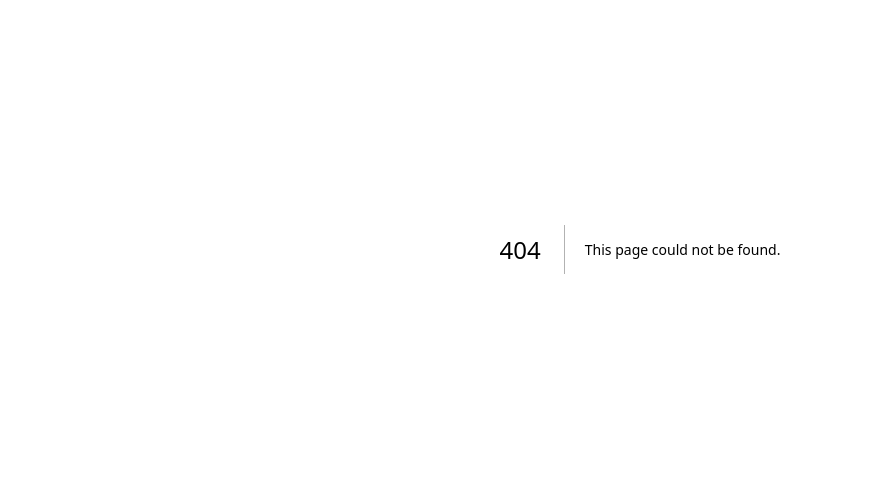
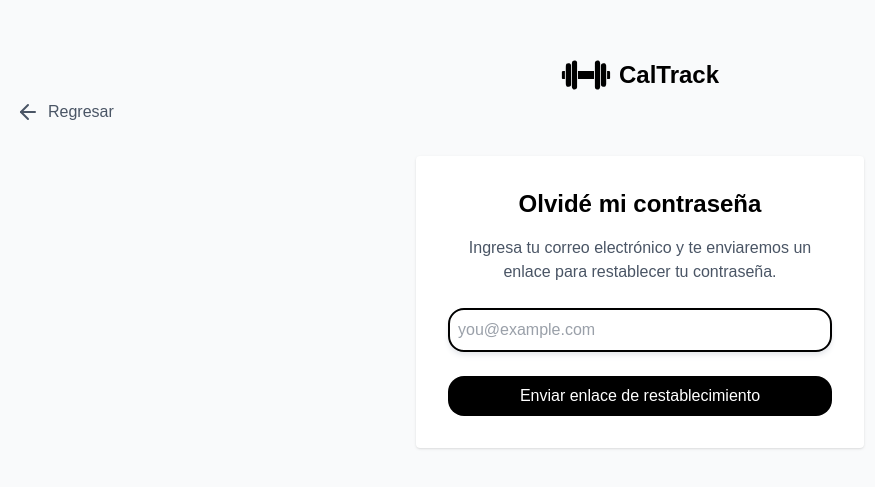
Before and after one commit to Eduardobarrera487/CalTrack, a Next.js app: page /pages/forgot-password in a window 1280 px wide. Before the commit this address had no page. Shown: the part 151-638 px from the top of the page, without its empty margins (0-875 px from the left). Built offline with nearby package versions, Linux system fonts and the light colour scheme.

Commit message:
Añadida pagina de Forgot Password

```diff
--- a/src/app/_components/input.jsx
+++ b/src/app/_components/input.jsx
@@ -3,7 +3,7 @@ export default function CustomInput({ type, placeholder, className }) {
         <input
             type={type}
             placeholder={placeholder}
-            className={`p-2 border-black border-2 rounded-2xl text-gray-700 shadow-gray-200 shadow-md ${className}`}
+            className={`p-2 border-black border-2 rounded-2xl text-gray-700 shadow-gray-200 shadow-md w-full ${className}`}
         />
     );
 }
--- /dev/null
+++ b/src/app/pages/forgot-password/page.jsx
@@ -0,0 +1,54 @@
+"use client";
+import React, { useState } from "react";
+import CustomInput from "@/app/_components/input"; // Adjust the import path as necessary
+import { useRouter } from "next/navigation";
+import { ArrowLeft } from "lucide-react"; // Or your icon library
+import CaltrackLogo from "@/app/_components/caltrackLogo"; // Adjust path if needed
+
+const ForgotPasswordPage = () => {
+  const [email, setEmail] = useState("");
+  const router = useRouter();
+
+  const handleSubmit = (e) => {
+    e.preventDefault();
+    // Handle forgot password logic here (API call, etc.)
+  };
+
+  return (
+    <div className="min-h-screen flex flex-col items-center justify-center bg-gray-50 px-4">
+      <CaltrackLogo className="mb-8" />
+      <button
+        className="self-start mb-8 flex items-center gap-2 text-gray-600 hover:text-gray-900"
+        onClick={() => router.back()}
+        aria-label="Go back"
+      >
+        <ArrowLeft size={24} />
+        <span>Regresar</span>
+      </button>
+      <div className="w-full max-w-md bg-white p-8 rounded shadow">
+        <h1 className="text-2xl font-bold mb-4 text-center text-black">Olvidé mi contraseña</h1>
+        <p className="mb-6 text-gray-600 text-center">
+          Ingresa tu correo electrónico y te enviaremos un enlace para restablecer tu contraseña.
+        </p>
+        <form onSubmit={handleSubmit} className="space-y-6">
+          <CustomInput
+            label="Email"
+            type="email"
+            value={email}
+            onChange={(e) => setEmail(e.target.value)}
+            required
+            placeholder="you@example.com"
+          />
+          <button
+            type="submit"
+            className="p-2 bg-black text-white rounded-2xl hover:bg-gray-800 transition-colors w-full"
+          >
+            Enviar enlace de restablecimiento
+          </button>
+        </form>
+      </div>
+    </div>
+  );
+};
+
+export default ForgotPasswordPage;
--- a/src/app/pages/login/page.jsx
+++ b/src/app/pages/login/page.jsx
@@ -33,7 +33,7 @@ export default function Login() {
                 <CustomButton className="w-full" text="Ingresar" onClick = {handleLogin}/>
 
                 <div className="flex justify-between items-center text-sm text-gray-600">
-                    <Link href="/forgot-password" className="hover:underline">
+                    <Link href="/pages/forgot-password" className="hover:underline">
                         ¿Olvidó su contraseña? </Link>
                     <Link href="/pages/new-user" className="hover:underline">
                         Registrarse </Link>
```
